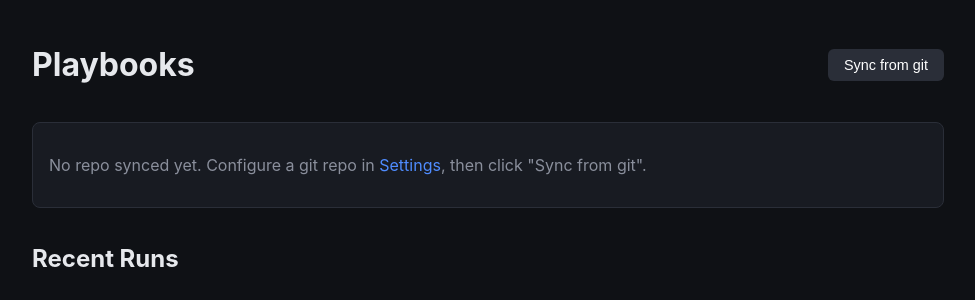
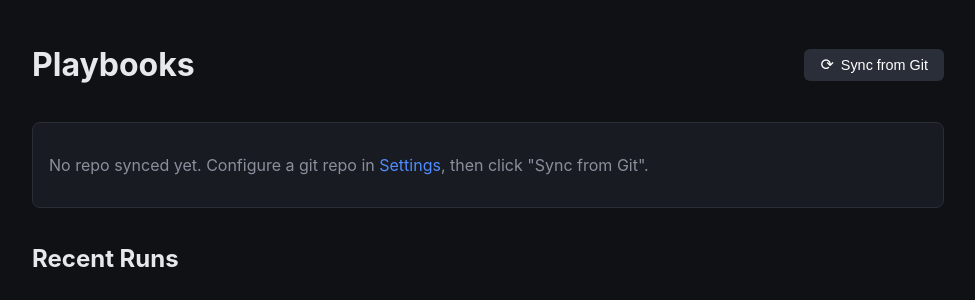
Before and after one commit to ccmpbll/ulmo, a FastAPI app: page / in a window 1280 px wide. Shown: the part 57-357 px from the top of the page, without its empty margins (152-1127 px from the left). Run offline with FastAPI, Linux system fonts and the light colour scheme; the visitor is signed in with stand-in values (Sample User, id 1); tables that the repository leaves empty hold one stand-in row (values such as "Sample post"); parts of the project's set-up code (start-up, migrations or seed data) failed here and were passed over.

Commit message:
Polish the Sync from Git button: icon, smooth hover/press, capitalized
Added a refresh icon (⟳), a subtle press-down transform and hover
transition (previously instant opacity snap), and capitalized 'Git'
consistently across the button, its surrounding copy, and the README.

```diff
--- a/app/static/style.css
+++ b/app/static/style.css
@@ -76,9 +76,14 @@ button, .btn {
 }
 button.secondary, .btn.secondary { background: #2a2e38; }
 button.danger, .btn.danger { background: var(--red); }
+button, .btn { transition: opacity 0.15s ease, transform 0.15s ease; }
 button:hover, .btn:hover { opacity: 0.9; }
-button:disabled, .btn:disabled { background: var(--border); color: var(--muted); cursor: not-allowed; opacity: 1; }
+button:active, .btn:active { transform: scale(0.97); }
+button:disabled, .btn:disabled { background: var(--border); color: var(--muted); cursor: not-allowed; opacity: 1; transform: none; }
 button:disabled:hover, .btn:disabled:hover { opacity: 1; }
+
+.sync-btn { display: inline-flex; align-items: center; gap: 7px; }
+.sync-btn .sync-icon { font-size: 1rem; line-height: 1; }
 
 .error { color: var(--red); }
 .ok { color: var(--green); }
--- a/app/templates/dashboard.html
+++ b/app/templates/dashboard.html
@@ -7,13 +7,13 @@
 <div class="page-header">
   <h1>Playbooks</h1>
   <form method="post" action="/sync">
-    <button type="submit" class="secondary">Sync from git</button>
+    <button type="submit" class="secondary sync-btn"><span class="sync-icon">⟳</span> Sync from Git</button>
   </form>
 </div>
 
 <div class="card">
   {% if not repo_synced %}
-  <p class="muted">No repo synced yet. Configure a git repo in <a href="/settings">Settings</a>, then click "Sync from git".</p>
+  <p class="muted">No repo synced yet. Configure a git repo in <a href="/settings">Settings</a>, then click "Sync from Git".</p>
   {% elif not playbooks %}
   <p class="muted">No playbooks found in the configured subdirectory.</p>
   {% else %}
```
Also changed, not shown: README.md.
